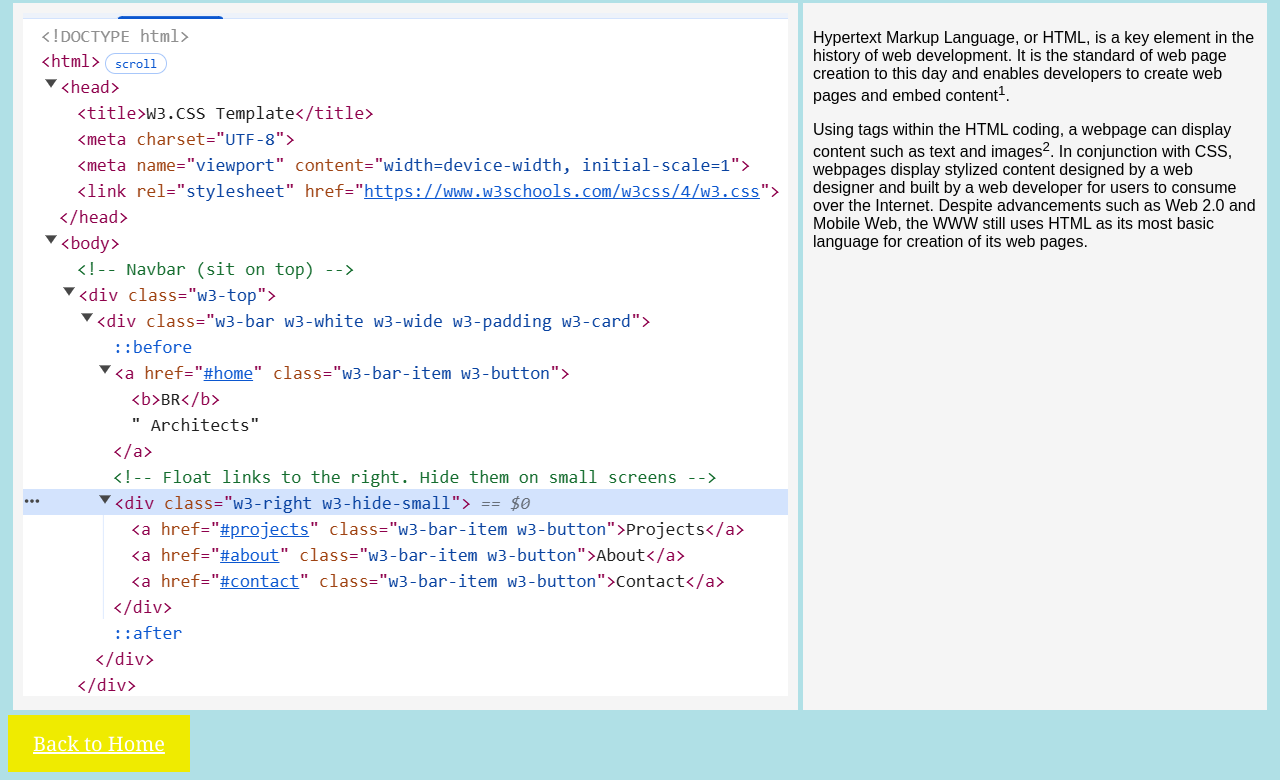
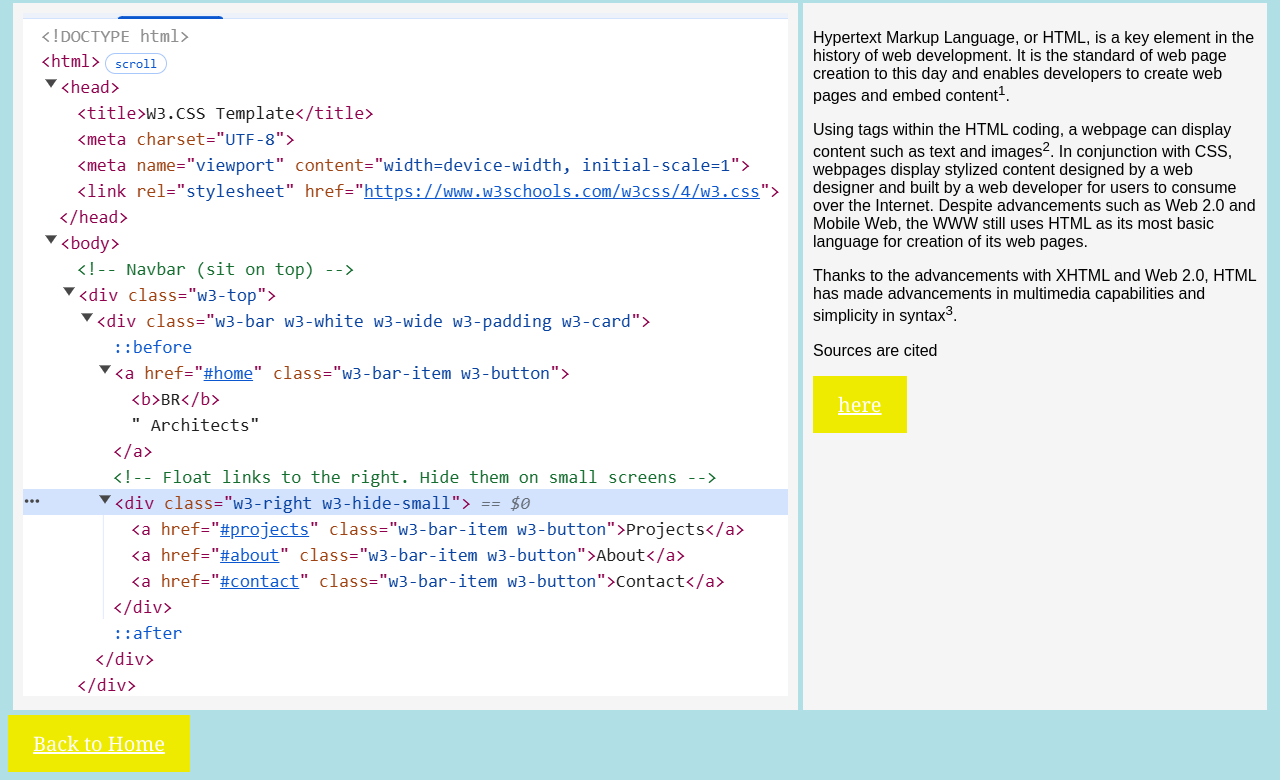
Before and after one commit to sdlarson12/IT3203_Web_Development_SDL, a plain HTML site: page summary.html in a window 1280 px wide. Shown: the part 103-883 px from the top of the page. Drawn offline with Linux system fonts and the light colour scheme.

Commit message:
Update summary.html
Expand on paragraphs

```diff
--- a/summary.html
+++ b/summary.html
@@ -14,7 +14,10 @@
                 content<sup>1</sup>.</p> <p>Using tags within the HTML coding, a webpage can display content such as text and images<sup>2</sup>.
                 In conjunction with CSS, webpages display stylized content designed by a web designer and built by a web developer
                 for users to consume over the Internet. Despite advancements such as Web 2.0 and Mobile Web, the WWW still uses
-                HTML as its most basic language for creation of its web pages. </p>
+                HTML as its most basic language for creation of its web pages.</p><p>Thanks to the advancements with XHTML and Web 2.0,
+                HTML has made advancements in multimedia capabilities and simplicity in syntax<sup>3</sup>.</p>
+                <div></div>
+                <p>Sources are cited</p><a href="sources.html"> here</a>
             </div>
         </div>
         <a href="index.html">Back to Home</a>
```
